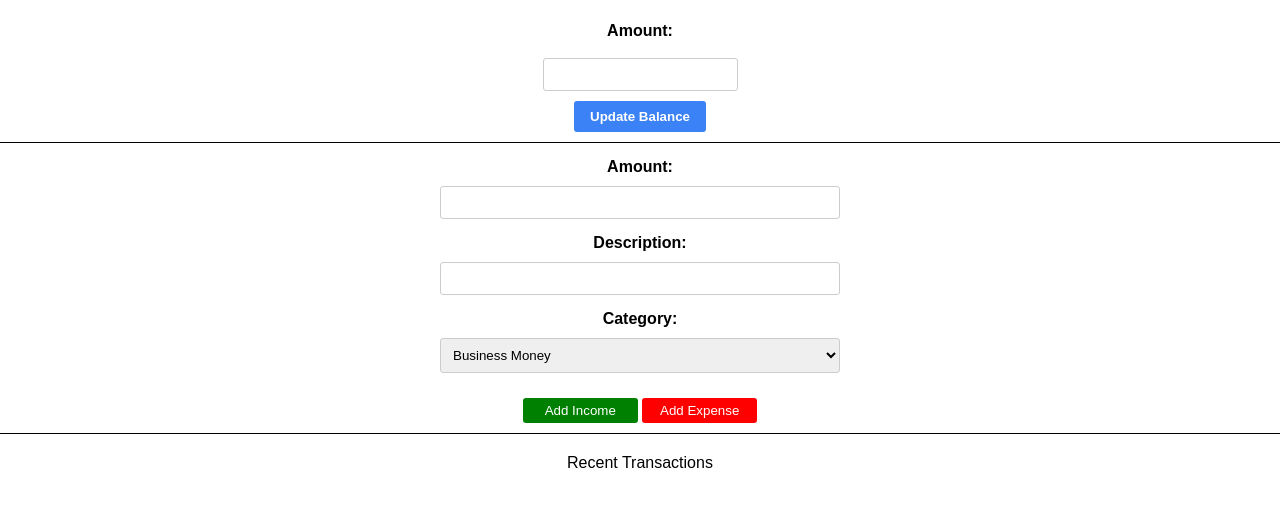
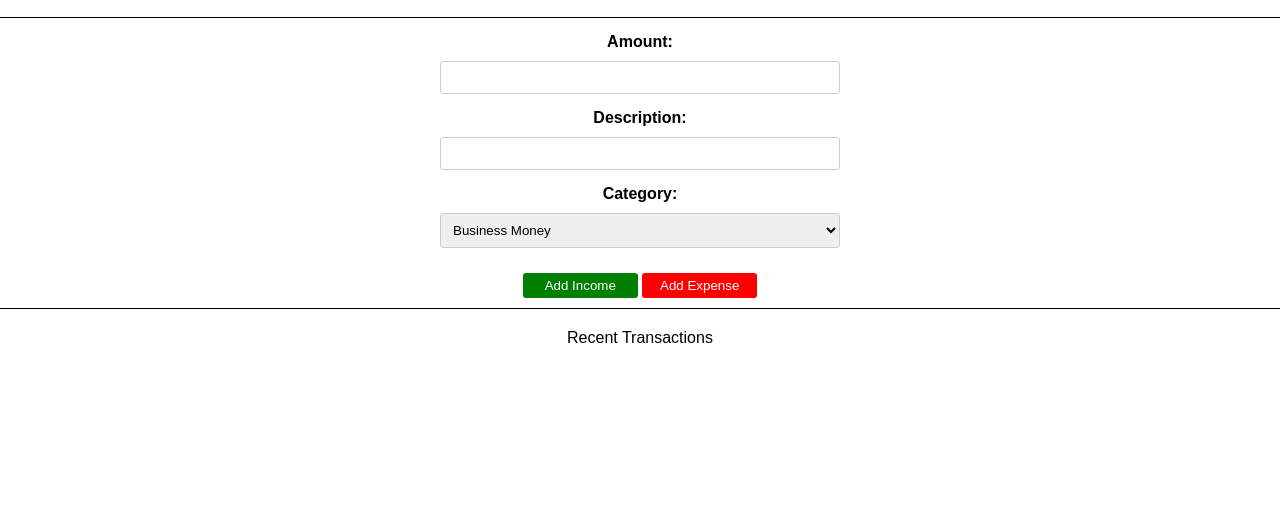
Before and after one commit to robertmorganofficial/javascript-practice, a plain HTML site: page expense_tracker/index.html in a window 1280 px wide. Both pictures are taken after a click on the button "Update Balance". Shown: the part 188-694 px from the top of the page. Drawn offline with Linux system fonts and the light colour scheme.

Commit message:
Rename update-balance-group to updateBalanceGroup for consistency and added feature to hide updateBalanceGroup container once balance is updated

```diff
--- a/expense_tracker/index.html
+++ b/expense_tracker/index.html
@@ -16,7 +16,7 @@
     <div class="balance-container">
         <p id="currentBalanceLabel">Current Balance:</p>
         <p id="currentBalanceNumber">$0</p>
-        <div class="update-balance-group">
+        <div class="updateBalanceGroup" id="updateBalanceGroup">
             <label for="amount">Amount:</label>
             <input type="number" id="balanceAmount" name="balanceAmount" required>
             <button type="button" id="updateBalance">Update Balance</button>
--- a/expense_tracker/script.js
+++ b/expense_tracker/script.js
@@ -7,6 +7,7 @@ const category = document.getElementById("category");
 const transactionList = document.getElementById("transactionList");
 const balanceAmount = document.getElementById("balanceAmount");
 const updateBalance = document.getElementById("updateBalance");
+const updateBalanceGroup = document.getElementById("updateBalanceGroup");
 let currentBalance = 0;
 const listArray = [];
 
@@ -15,6 +16,7 @@ updateBalance.addEventListener("click", function (d) {
     const balanceAmountValue = Number(balanceAmount.value);
     currentBalance = balanceAmountValue;
     currentBalanceNumber.textContent = "$" + `${currentBalance}`;
+    updateBalanceGroup.style.display = "none";
 })
 
 addIncome.addEventListener("click", function (e) {
--- a/expense_tracker/styles.css
+++ b/expense_tracker/styles.css
@@ -94,7 +94,7 @@ select {
   background-color: darkred;
 }
 
-.update-balance-group {
+.updateBalanceGroup {
   display: flex;
   flex-direction: column;
   gap: 10px;
@@ -103,13 +103,13 @@ select {
   padding: 0 20px;
 }
 
-.update-balance-group label {
+.updateBalanceGroup label {
   margin-top: 0;
   margin-bottom: 8px;
   white-space: nowrap;
 }
 
-.update-balance-group input[type="number"] {
+.updateBalanceGroup input[type="number"] {
   flex: 1;
   padding: 8px;
   border: 1px solid #ccc;
```
